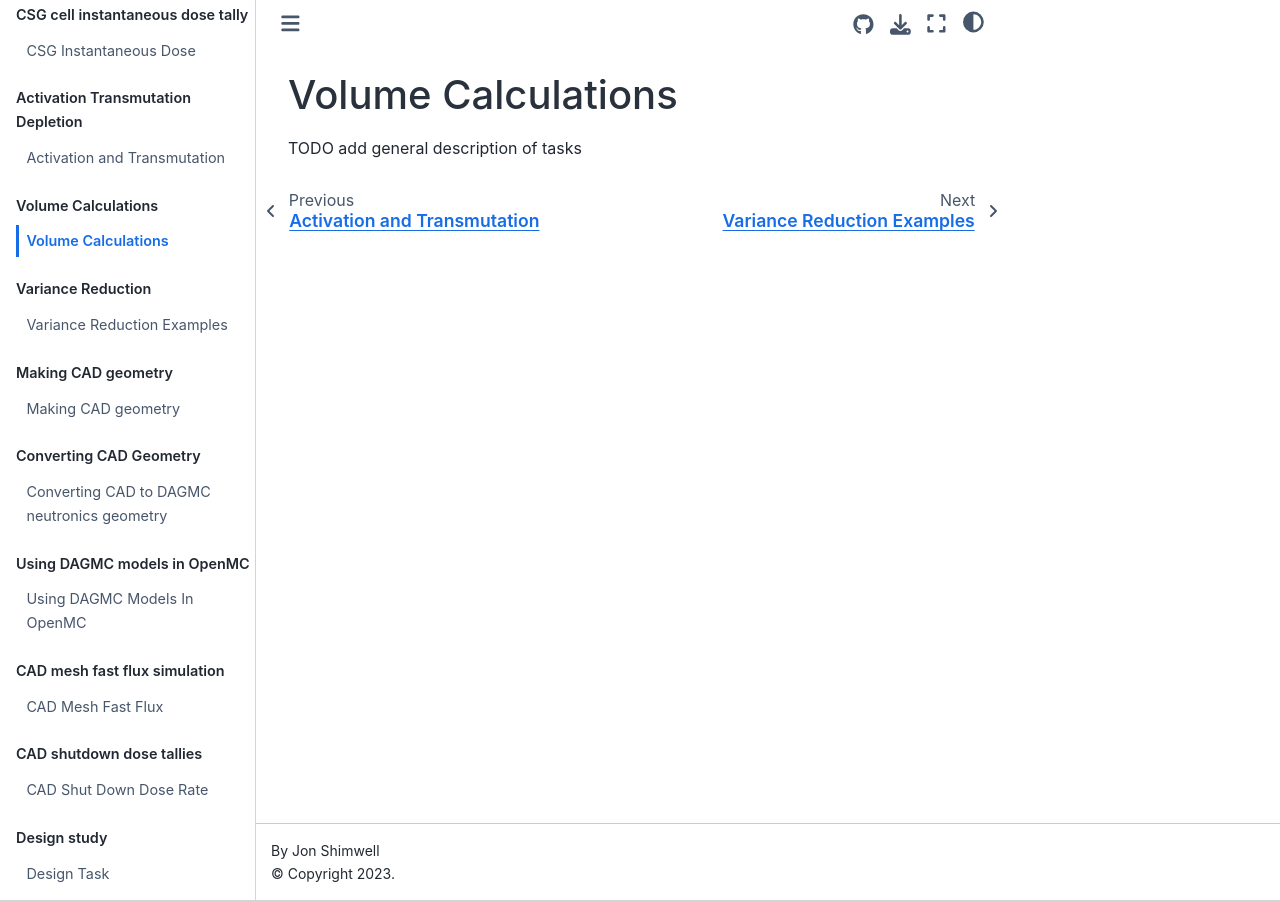
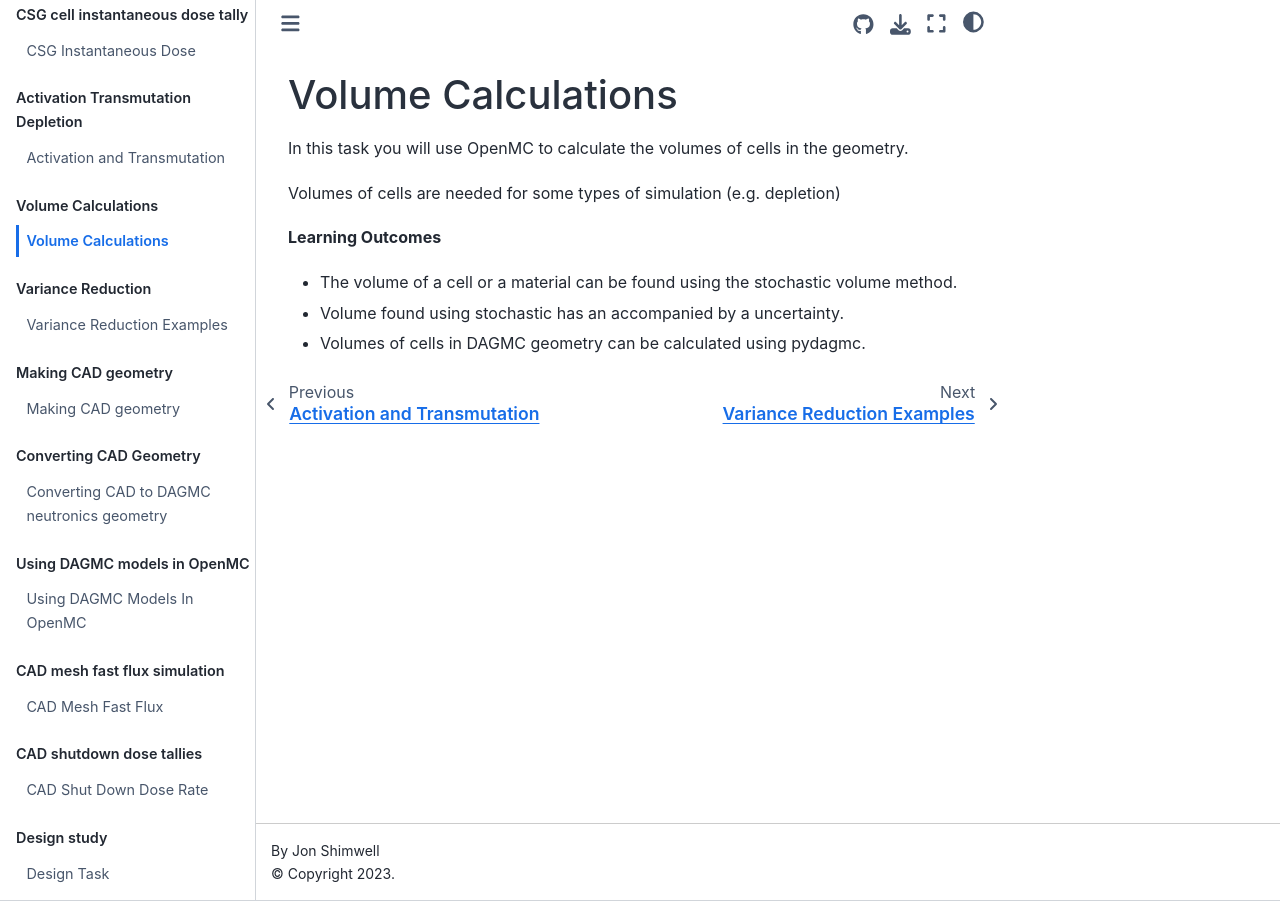
Before and after one commit to fusion-energy/neutronics-workshop, a Jupyter Book: the page built from tasks/task_13_volume_calculations/README.md, in a window 1280 px wide. Built offline with Jupyter Book 1.0.4 settings and Sphinx 7.4.7 and the Sphinx Book theme 1.1.4, drawn with Linux system fonts in a browser that asks for light colours; pages that are not in the unit, such as notebooks, are missing from menus.

```diff
--- a/_toc.yml
+++ b/_toc.yml
@@ -109,7 +109,7 @@
       - file: tasks/task_14_variance_reduction/2_shielded_room_single_ww
       - file: tasks/task_14_variance_reduction/3_sphere_iterative_per_run_ww
       - file: tasks/task_14_variance_reduction/4_sphere_iterative_per_batch_ww
-      - file: tasks/task_14_variance_reduction/5_shielded_room_fw_cadis.ipynb
+      - file: tasks/task_14_variance_reduction/5_shielded_room_fw_cadis
   - caption: Making CAD geometry
     chapters:
       - file: tasks/task_15_making_CAD_geometry/README
--- a/tasks/task_13_volume_calculations/README.md
+++ b/tasks/task_13_volume_calculations/README.md
@@ -1,3 +1,11 @@
 # Volume Calculations
 
-TODO add general description of tasks
+In this task you will use OpenMC to calculate the volumes of cells in the geometry.
+
+Volumes of cells are needed for some types of simulation (e.g. depletion)
+
+**Learning Outcomes**
+
+- The volume of a cell or a material can be found using the stochastic volume method.
+- Volume found using stochastic has an accompanied by a uncertainty.
+- Volumes of cells in DAGMC geometry can be calculated using pydagmc.
```
Also changed, not shown: 1 other file.
